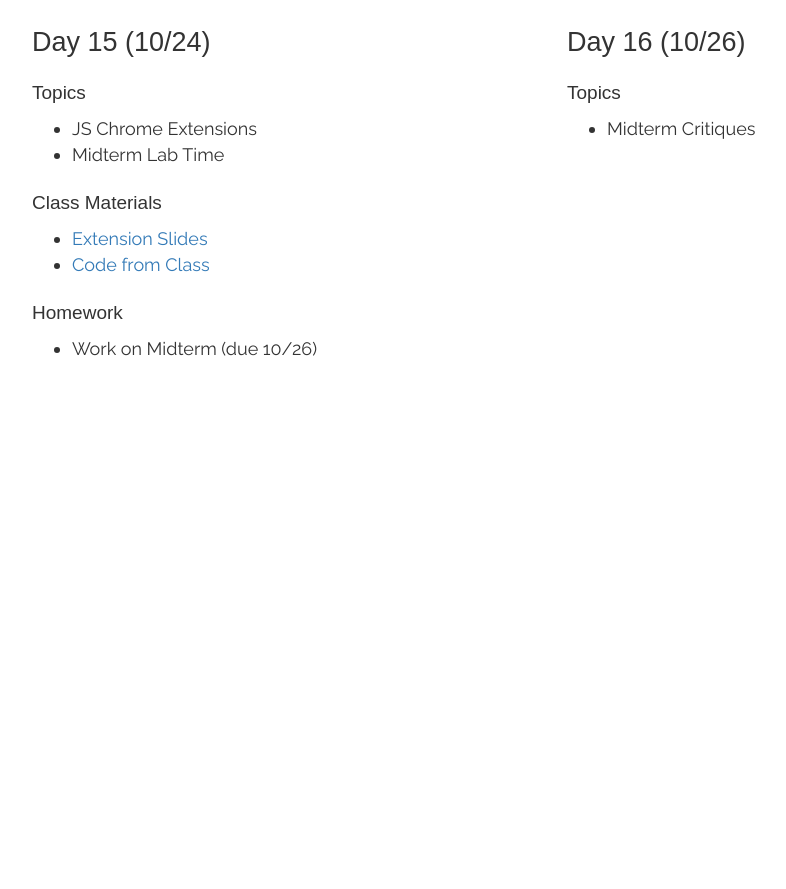
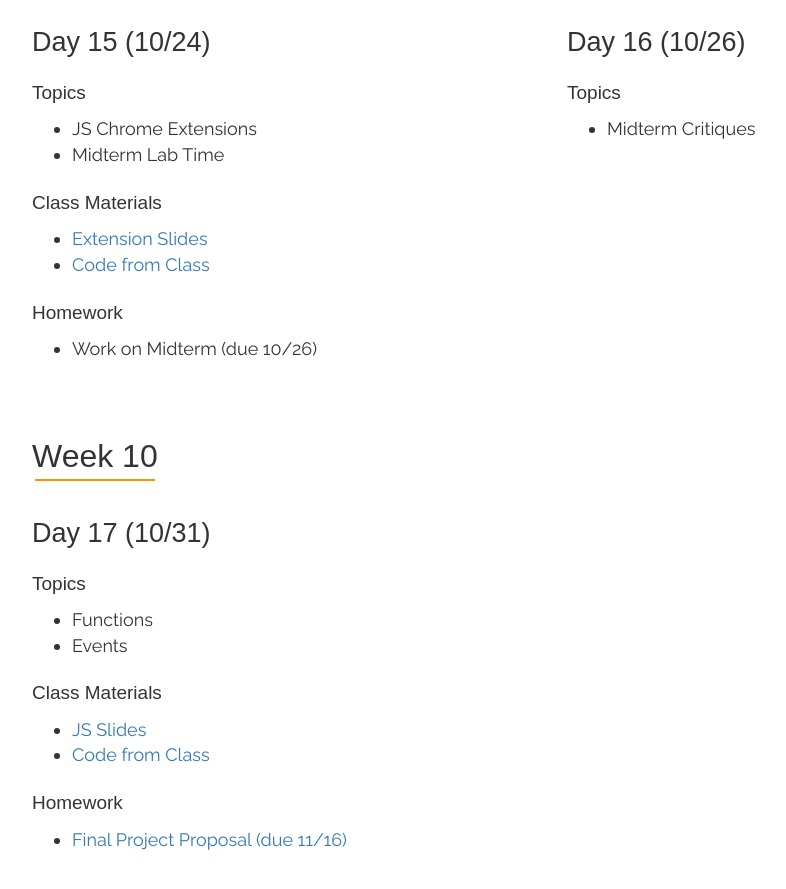
Before and after one commit to mikewesthad/saic-webart, a plain HTML site: page schedule.html in a window 1280 px wide. Shown: the part 4435-5324 px from the top of the page, without its empty margins (83-869 px from the left). Before the commit the page ends 4849 px from the top, so only its background shows below. Drawn offline with nearby package versions, Linux system fonts and the light colour scheme; a web font is replaced by a local one.

Commit message:
Update 2016-11-01T03:10:09.890Z

```diff
--- a/schedule.html
+++ b/schedule.html
@@ -397,6 +397,36 @@
       </div>
     </div>
 
+    <div class="week">
+      <h1 class="week-title">Week 10</h1>
+      <div class="row">
+        <div class="col-xs-6">
+          <h2 class="day-title">Day 17 (10/31)</h2>
+          <h3>Topics</h3>
+          <ul>
+            <li>Functions</li>
+            <li>Events</li>
+          </ul>
+          <h3>Class Materials</h3>
+          <ul>
+            <li><a href="https://github.com/mikewesthad/saic-webart/raw/master/class-files/slides/Day17_Slides.pdf">JS Slides</a></li>
+            <li><a href="https://github.com/mikewesthad/saic-webart/raw/master/class-files/code/Day17_Code.zip">Code from Class</a></li>
+          </ul>
+          <h3>Homework</h3>
+          <ul>
+            <li><a href="https://github.com/mikewesthad/saic-webart/raw/master/class-files/homework/FinalProposal.pdf">Final Project Proposal (due 11/16)</a></li>
+          </ul>
+        </div>
+        <!-- <div class="col-xs-6">
+          <h2 class="day-title">Day 16 (10/26)</h2>
+          <h3>Topics</h3>
+          <ul>
+            <li>Midterm Critiques</li>
+          </ul>
+        </div> -->
+      </div>
+    </div>
+
   </div>
 
   <!-- jQuery (necessary for Bootstrap's JavaScript plugins) -->
```
